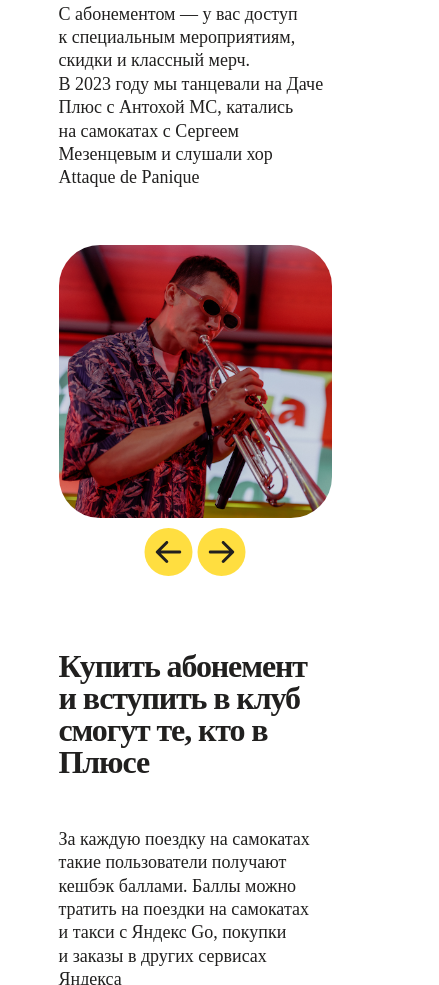
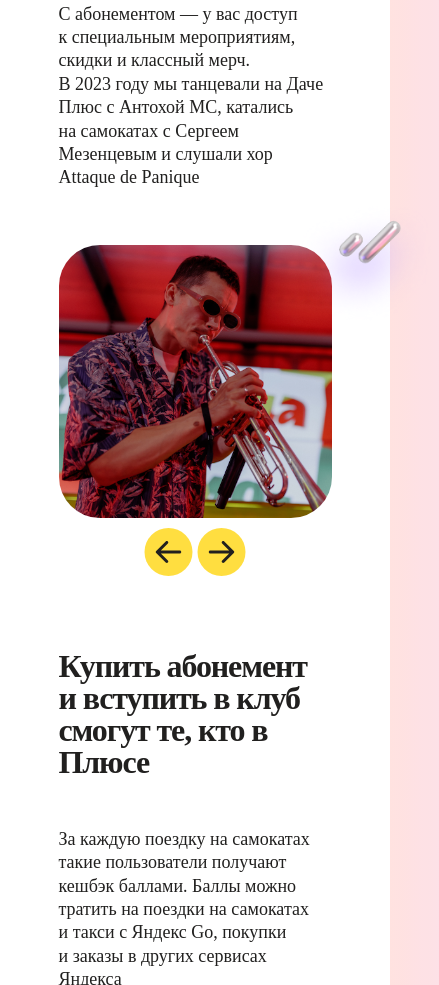
Before and after one commit to ananasclub/ananasclub.github.io, a plain HTML site: page index.html in a window 390 px wide. Shown: the part 1816-2801 px from the top of the page, 439 px wide, since content can reach past the window. Drawn offline with Linux system fonts and the light colour scheme; a web font is replaced by a local one.

Commit message:
Add files via upload

```diff
--- a/css/media.css
+++ b/css/media.css
@@ -107,4 +107,11 @@
 	padding: 18px 48px;
 }
 
+.events_block_2 {
+	width: 150px;
+	height: 150px;
+	top: -60px;
+	z-index: 3;
+
 }
+}
--- a/css/style.css
+++ b/css/style.css
@@ -251,7 +251,7 @@ h2{
 	align-items: center;
 	padding: 20px 0px;
 }
-.slider_mobile {display: none}
+.slider_mobile {display: none; position: relative;}
 
 .events_blocks div {
 	display: flex;
--- a/index.html
+++ b/index.html
@@ -144,7 +144,9 @@
 
 
 <div class="slider_mobile">
+      <img src="img/cfee0016.png" class="events_block_2">
   <div class="slider-container">
+
     <div class="slider">
       <img src="img/01.png" alt="">
       <img src="img/06.png" alt="">
```
